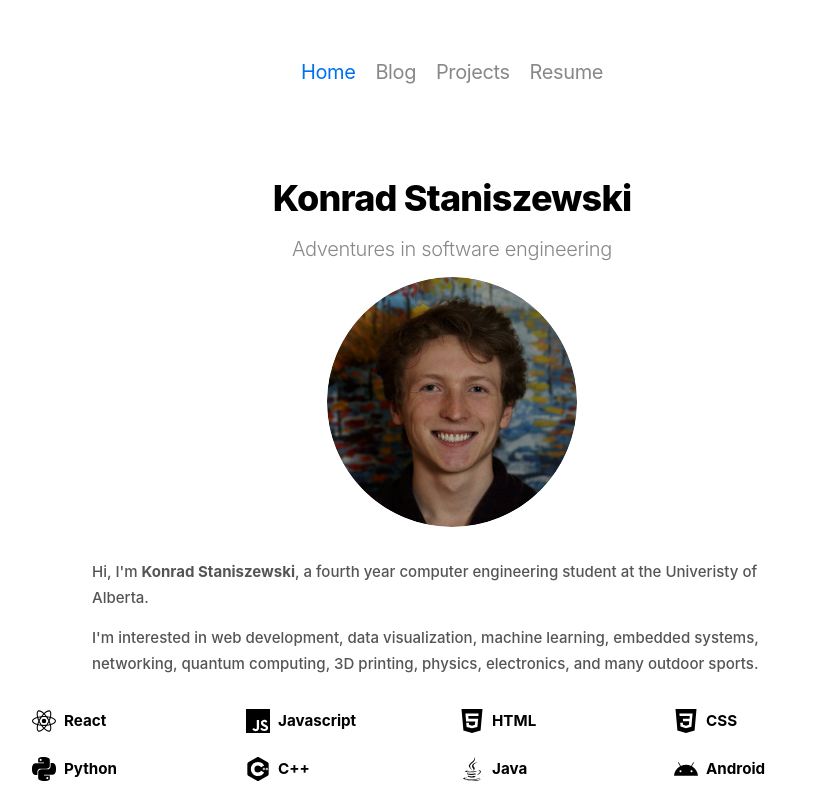
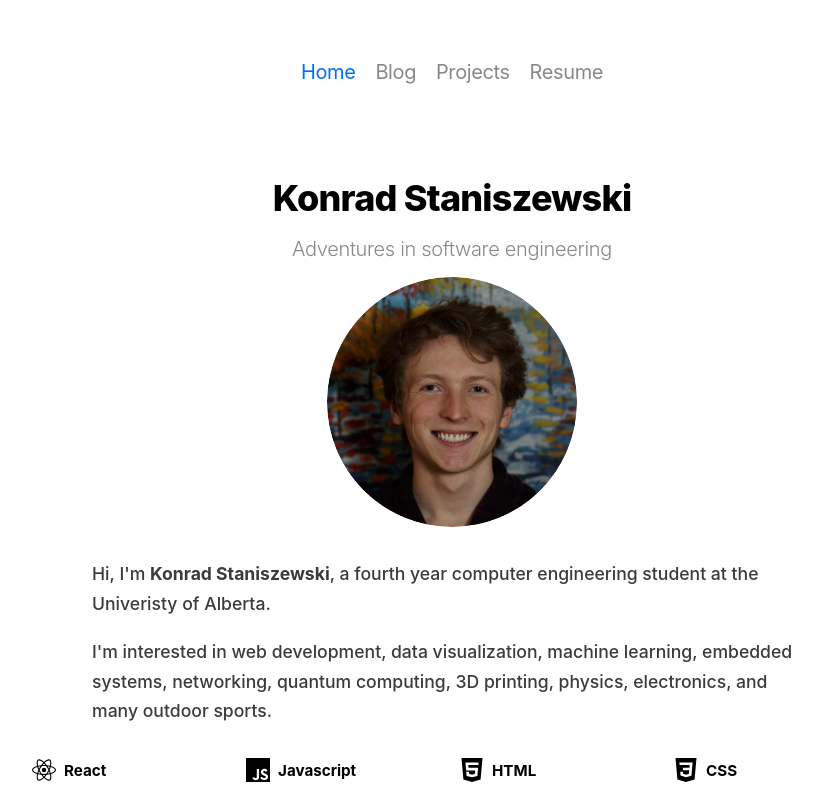
Before and after one commit to KonradStanski/KonradStaniszewski.github.io, a Next.js app: page / in a window 1280 px wide. Shown: the top 800 px of the page, without its empty margins (188-1010 px from the left). Built offline with nearby package versions, Linux system fonts and the light colour scheme.

Commit message:
Widen blog and change size

```diff
--- a/src/styles/blog.module.css
+++ b/src/styles/blog.module.css
@@ -124,7 +124,7 @@
 }
 
 .post {
-  max-width: calc(600px + 10%);
+  max-width: calc(600px + 20%);
   margin: 0 auto;
   padding: 5%;
 }
--- a/src/styles/global.css
+++ b/src/styles/global.css
@@ -310,9 +310,9 @@ h2 {
 }
 
 p {
-  color: #555;
+  color: rgb(59, 59, 59);
   font-weight: 450;
-  font-size: 0.94rem;
+  font-size: 1.1rem;
   line-height: 1.7;
 }
 pre {
```
